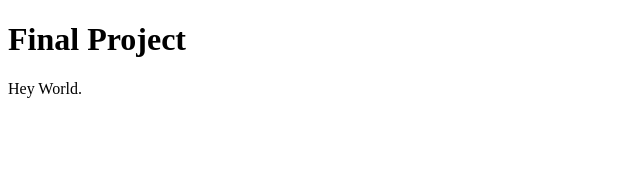
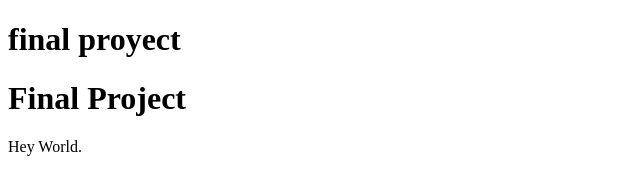
Before and after one commit to Bellacr/Biography-, a plain HTML site: page Index.html in a window 1280 px wide. Shown: the whole page, without its empty margins (0-640 px from the left). Drawn offline with Linux system fonts and the light colour scheme.

Commit message:
Update Index.html

```diff
--- a/Index.html
+++ b/Index.html
@@ -1,7 +1,7 @@
 <!DOCTYPE html>
 <html>
 <body>
-
+  <h1 style="backround-color:powerpink;">final proyect</h1>
 <h1>Final Project</h1>
 <p>Hey World.</p>
 <img src="https://i.pinimg.com/originals/40/4b/c5/404bc5df207c91136c618aa0764d18af.jpg>
```
